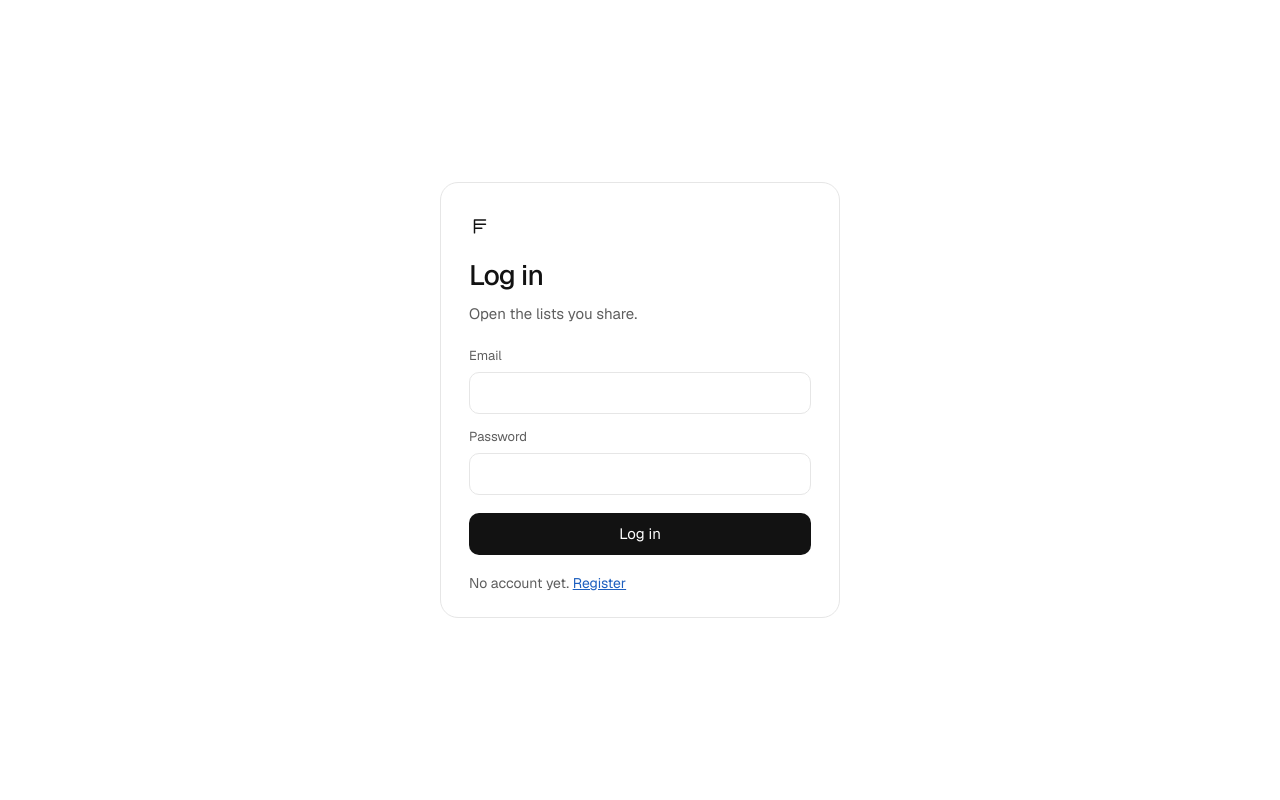
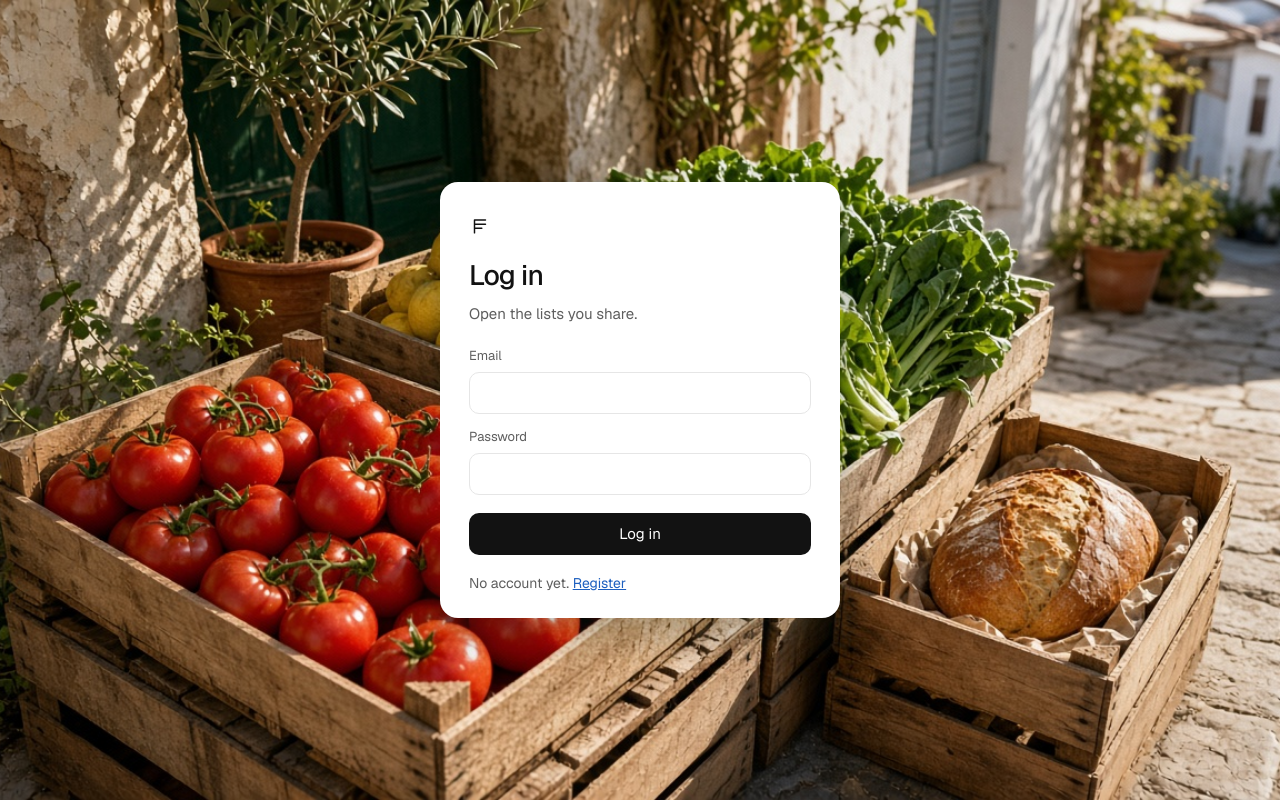
Before and after one commit to nikosdel/GreekSuperMarketListApp, an Angular app in the folder web/: page /login in a window 1280 px wide. Built offline with nearby package versions, Linux system fonts and the light colour scheme.

Commit message:
Put a market photograph behind the screens.

```diff
--- a/web/src/styles.scss
+++ b/web/src/styles.scss
@@ -17,7 +17,12 @@ html, body, app-root {
 }
 
 html, body {
-  background: var(--ground);
+  background-color: #1e4d34;
+  background-image: url("/market-ground.jpg");
+  background-position: center;
+  background-size: cover;
+  background-repeat: no-repeat;
+  background-attachment: fixed;
   color: var(--ink);
   font-family: var(--font);
   font-size: 15px;
@@ -63,7 +68,12 @@ h2 {
   margin-inline: auto;
 }
 
-.page { padding: 36px 0 72px; }
+.page {
+  margin: 28px auto 40px;
+  padding: 32px 28px 48px;
+  background: #fff;
+  border-radius: 20px;
+}
 
 .bar {
   position: sticky;
@@ -128,8 +138,10 @@ h2 {
 .auth {
   width: min(400px, 100%);
   padding: 32px 28px 24px;
-  border: 1px solid var(--line);
+  background: #fff;
+  border: 1px solid rgba(255, 255, 255, 0.7);
   border-radius: 18px;
+  box-shadow: 0 18px 40px rgba(16, 32, 22, 0.28);
 }
 
 .brand-mark {
@@ -273,6 +285,8 @@ input {
 .error { color: var(--danger); }
 
 @media (max-width: 720px) {
+  html, body { background-attachment: scroll; }
+
   .column { width: min(760px, calc(100% - 28px)); }
 
   .menu-button { display: inline-flex; margin-left: auto; }
```
Also changed, not shown: web/public/market-ground.jpg (added).
